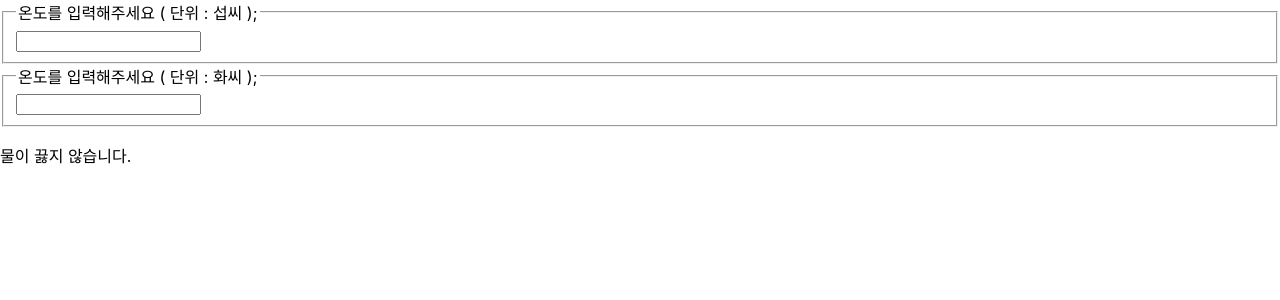
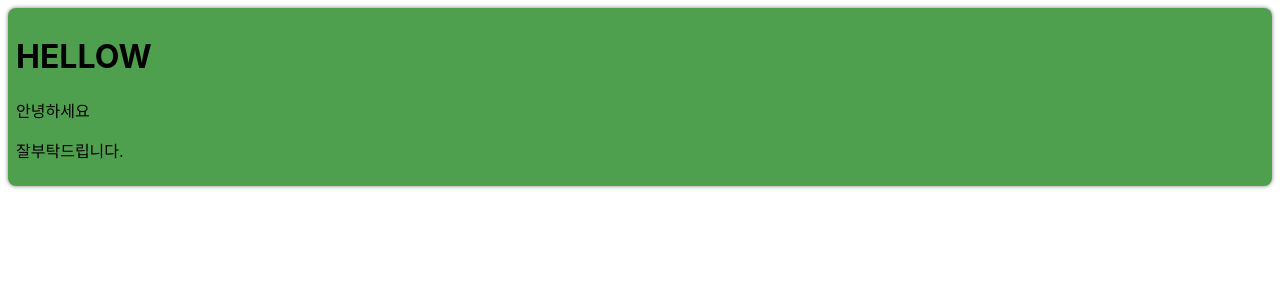
Before and after one commit to shekdns/react, a React (Create React App) app in the folder my-app/: page / in a window 1280 px wide. Shown: the top 300 px of the page. Built offline with nearby package versions, Linux system fonts and the light colour scheme.

Commit message:
2022/07/20 Containment study

```diff
--- /dev/null
+++ b/my-app/src/chapter_13/Card.jsx
@@ -0,0 +1,18 @@
+function Card( props ) {
+  const { title, backgroundColor, children } = props;
+
+  return (
+    <div style={{
+      margin : 8,
+      padding : 8,
+      borderRadius : 8,
+      boxShadow : "0px 0px 4px grey",
+      backgroundColor : backgroundColor || "white"
+    }}>
+      {title && <h1>{title}</h1>}
+      {children}
+    </div>
+  );
+};
+
+export default Card;
--- /dev/null
+++ b/my-app/src/chapter_13/ProfileCard.jsx
@@ -0,0 +1,12 @@
+import Card from "./Card";
+
+function ProfileCard( props ) {
+  return (
+    <Card title="HELLOW" backgroundColor="#4ea04e">
+      <p>안녕하세요</p>
+      <p>잘부탁드립니다.</p>
+    </Card>
+  );
+} ;
+
+export default ProfileCard;
--- a/my-app/src/index.js
+++ b/my-app/src/index.js
@@ -13,17 +13,27 @@
 //import LandingPage from './chapter_09/LandingPage';
 //import AttendanceBook from './chapter_10/AttendanceBook';
 //import SignUp from './chapter_11/SignUp';
-import Calculator from './chapter_12/Calculator';
+//import Calculator from './chapter_12/Calculator';
+import ProfileCard from './chapter_13/ProfileCard';
+
 
 const root = ReactDOM.createRoot( document.getElementById( 'root' ) );
 
-//12장
+//13장
 root.render(
   <React.StrictMode>
-    <Calculator />
+    <ProfileCard />
   </React.StrictMode>,
   document.getElementById( 'root' )
 );
+
+//12장
+// root.render(
+//   <React.StrictMode>
+//     <Calculator />
+//   </React.StrictMode>,
+//   document.getElementById( 'root' )
+// );
 
 //11장
 // root.render(
```
